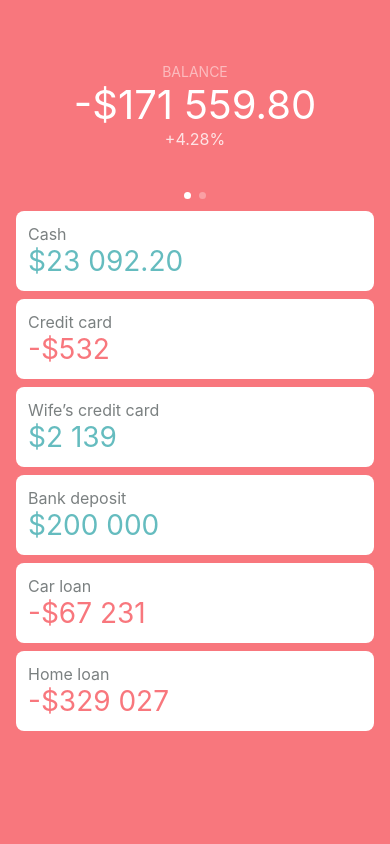
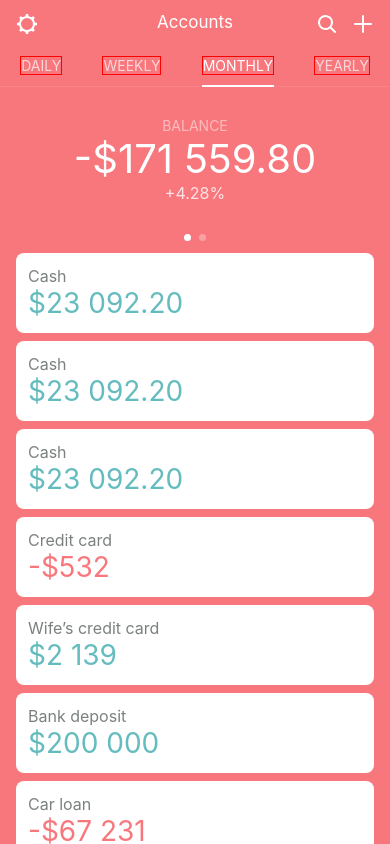
Before and after one commit to Arteandr/snake-mobile, a React Native app: screen / in a window 390 px wide. Built offline with nearby package versions, Linux system fonts and the light colour scheme.

Commit message:
Сверстали совместными усилиями первую страницу за весь день
Co-authored-by: hwndrer <artedamatik@gmail.com>

```diff
--- a/App.js
+++ b/App.js
@@ -4,24 +4,31 @@ import {
   Platform,
   StatusBar,
   SafeAreaView,
+  View,
 } from "react-native";
 import AllAccountsComponent from "./app/components/AllAccountsComponent";
 import colors from "./app/config/colors";
+import NavbarComponent from "./app/components/NavbarComponent";
 
 export default function App() {
   return (
-    <SafeAreaView
-      style={styles.container}>
+    <View style={styles.app}>
+      <SafeAreaView style={styles.container}>
+        <NavbarComponent />
+      </SafeAreaView>
       <AllAccountsComponent />
-    </SafeAreaView>
+    </View>
   );
 }
 
 const styles = StyleSheet.create({
+  app: {
+    flex: 1,
+    backgroundColor: colors.primary,
+  },
   container: {
-    flex: 1,
     paddingTop: Platform.OS === "android" ? StatusBar.currentHeight : 0,
+
     // TODO: доделать с исппользованием редакса
-    backgroundColor: colors.primary
   },
 });
--- /dev/null
+++ b/app/assets/ico/PlusIcon.js
@@ -0,0 +1,11 @@
+import React from "react";
+import { Svg, Path } from "react-native-svg";
+
+export default function PlusIcon() {
+  return (
+    <Svg width={24} height={24} viewBox="0 0 24 24" fill="none">
+      <Path d="M11 4a1 1 0 112 0v16a1 1 0 11-2 0V4z" fill="#fff" />
+      <Path d="M4 13a1 1 0 110-2h16a1 1 0 110 2H4z" fill="#fff" />
+    </Svg>
+  );
+}
--- /dev/null
+++ b/app/assets/ico/SearchIcon.js
@@ -0,0 +1,15 @@
+import React from "react";
+import { Svg, Path } from "react-native-svg";
+
+export default function SearchIcon() {
+  return (
+    <Svg width={24} height={24} viewBox="0 0 24 24" fill="none">
+      <Path
+        fillRule="evenodd"
+        clipRule="evenodd"
+        d="M15.05 16.463a7.5 7.5 0 111.414-1.414l4.314 4.315a1 1 0 01-1.414 1.414l-4.315-4.315zM16 10.5a5.5 5.5 0 11-11 0 5.5 5.5 0 0111 0z"
+        fill="#fff"
+      />
+    </Svg>
+  );
+}
--- /dev/null
+++ b/app/assets/ico/SettingsIcon.js
@@ -0,0 +1,15 @@
+import React from "react";
+import { Svg, Path } from "react-native-svg";
+
+export default function Settings() {
+  return (
+    <Svg width={24} height={24} viewBox="0 0 24 24" fill="none">
+      <Path
+        fillRule="evenodd"
+        clipRule="evenodd"
+        d="M5.784 4.166l1.82 1.15a7.955 7.955 0 012.778-1.152l.474-2.1a10.105 10.105 0 012.288 0l.474 2.1a7.955 7.955 0 012.778 1.151l1.82-1.149c.599.476 1.142 1.02 1.618 1.618l-1.15 1.82c.548.83.945 1.77 1.152 2.778l2.1.474a10.12 10.12 0 010 2.288l-2.1.474a7.955 7.955 0 01-1.151 2.778l1.149 1.82a10.067 10.067 0 01-1.618 1.618l-1.82-1.15c-.83.548-1.77.945-2.778 1.152l-.474 2.1a10.12 10.12 0 01-2.288 0l-.474-2.1a7.955 7.955 0 01-2.778-1.151l-1.82 1.149a10.064 10.064 0 01-1.618-1.618l1.15-1.82a7.955 7.955 0 01-1.152-2.778l-2.1-.474a10.105 10.105 0 010-2.288l2.1-.474a7.955 7.955 0 011.151-2.778l-1.149-1.82a10.06 10.06 0 011.618-1.618zM12 18a6 6 0 100-12 6 6 0 000 12z"
+        fill="#fff"
+      />
+    </Svg>
+  );
+}
--- a/app/components/AllAccountsComponent.js
+++ b/app/components/AllAccountsComponent.js
@@ -1,12 +1,10 @@
 import React, { useEffect } from "react";
-import { View, Text, StyleSheet, } from "react-native";
+import { View, Text, StyleSheet, ScrollView } from "react-native";
 
 import colors from "../config/colors";
 
 export default function AllAccountsComponent() {
-  useEffect(() => {
-
-  }, [])
+  useEffect(() => {}, []);
 
   return (
     <View style={styles.container}>
@@ -19,7 +17,15 @@ export default function AllAccountsComponent() {
           <View style={styles.stats__button} />
         </View>
       </View>
-      <View style={styles.cards}>
+      <ScrollView style={styles.cards}>
+        <View style={styles.cards__card}>
+          <Text style={styles.cards__card__name}>Cash</Text>
+          <Text style={styles.cards__card__balance}>$23 092.20</Text>
+        </View>
+        <View style={styles.cards__card}>
+          <Text style={styles.cards__card__name}>Cash</Text>
+          <Text style={styles.cards__card__balance}>$23 092.20</Text>
+        </View>
         <View style={styles.cards__card}>
           <Text style={styles.cards__card__name}>Cash</Text>
           <Text style={styles.cards__card__balance}>$23 092.20</Text>
@@ -65,7 +71,7 @@ export default function AllAccountsComponent() {
             -$329 027
           </Text>
         </View>
-      </View>
+      </ScrollView>
     </View>
   );
 }
@@ -74,13 +80,14 @@ const styles = StyleSheet.create({
   container: {
     flex: 1,
     backgroundColor: colors.primary,
+    paddingTop: 30,
   },
   // Блок статистики(баланса)
   stats: {
     justifyContent: "center",
     alignItems: "center",
     width: "100%",
-    height: "25%",
+    paddingBottom: 50,
   },
   stats__balance: {
     textTransform: "uppercase",
--- /dev/null
+++ b/app/components/NavbarComponent.js
@@ -0,0 +1,116 @@
+import React from "react";
+import { StyleSheet, Text, View, TouchableNativeFeedback } from "react-native";
+import colors from "../config/colors";
+import SettingsIcon from "../assets/ico/SettingsIcon";
+import SearchIcon from "../assets/ico/SearchIcon";
+import PlusIcon from "../assets/ico/PlusIcon";
+
+export default function NavbarComponent() {
+  return (
+    <View style={styles.container}>
+      <View style={styles.navigation}>
+        <View style={styles.navigation__settingsIcon}>
+          <SettingsIcon />
+        </View>
+        <Text style={styles.navigation__title}>Accounts</Text>
+        <View style={styles.navigation__right}>
+          <View>
+            <SearchIcon />
+          </View>
+          <View>
+            <PlusIcon />
+          </View>
+        </View>
+      </View>
+      <View style={styles.pages__center}>
+        <View style={styles.pages__button}>
+          <TouchableNativeFeedback>
+            <Text style={styles.pages__button__text}>daily</Text>
+          </TouchableNativeFeedback>
+        </View>
+        <View style={styles.pages__button}>
+          <TouchableNativeFeedback>
+            <Text style={styles.pages__button__text}>weekly</Text>
+          </TouchableNativeFeedback>
+        </View>
+        <View style={[styles.pages__button, styles.pages__button__active]}>
+          <TouchableNativeFeedback>
+            <Text
+              style={[
+                styles.pages__button__text,
+                styles.pages__button__text__active,
+              ]}
+            >
+              monthly
+            </Text>
+          </TouchableNativeFeedback>
+        </View>
+        <View style={styles.pages__button}>
+          <TouchableNativeFeedback>
+            <Text style={styles.pages__button__text}>yearly</Text>
+          </TouchableNativeFeedback>
+        </View>
+      </View>
+      <View style={styles.borderBottom}></View>
+    </View>
+  );
+}
+
+const styles = StyleSheet.create({
+  container: {
+    backgroundColor: colors.primary,
+  },
+  //текущая странциа
+  navigation: {
+    justifyContent: "center",
+    flexDirection: "row",
+    textAlign: "center",
+    width: "100%",
+    paddingBottom: 12,
+    marginTop: 12,
+  },
+  navigation__title: {
+    color: colors.white,
+    fontSize: 17,
+  },
+  navigation__right: {
+    flexDirection: "row",
+    width: 60,
+    justifyContent: "space-between",
+    position: "absolute",
+    right: 15,
+  },
+  navigation__settingsIcon: {
+    position: "absolute",
+    left: 15,
+  },
+  // переключение страниц в нафигации
+  test: {
+    borderBottomWidth: 1,
+  },
+  pages__center: {
+    flexDirection: "row",
+    justifyContent: "space-around",
+    paddingTop: 12,
+  },
+  pages__button__text: {
+    color: colors.white,
+    textTransform: "uppercase",
+    opacity: 0.7,
+  },
+  pages__button__text__active: {
+    opacity: 1,
+  },
+  pages__button__active: {
+    paddingBottom: 10,
+    borderBottomColor: colors.white,
+    borderBottomWidth: 2,
+  },
+  borderBottom: {
+    width: "100%",
+    height: 1,
+    backgroundColor: "rgba(255,255,255,0.1)",
+    position: "absolute",
+    bottom: 0,
+  },
+});
--- a/package.json
+++ b/package.json
@@ -13,7 +13,8 @@
     "react": "~16.11.0",
     "react-dom": "~16.11.0",
     "react-native": "https://github.com/expo/react-native/archive/sdk-38.0.2.tar.gz",
-    "react-native-web": "~0.11.7"
+    "react-native-web": "~0.11.7",
+    "react-native-svg": "12.1.0"
   },
   "devDependencies": {
     "@babel/core": "^7.8.6",
```
Also changed, not shown: 1 other file (tests, documents, lock files or other folders).
